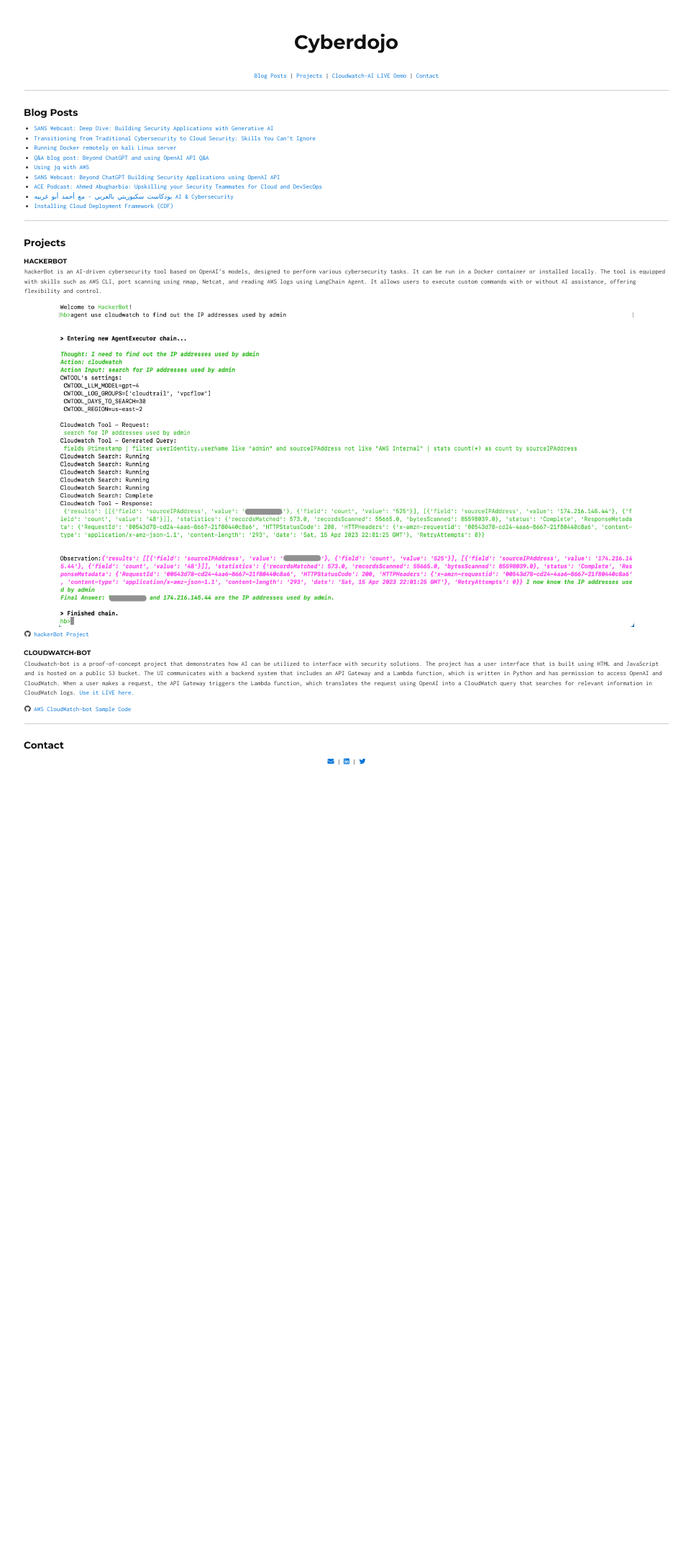
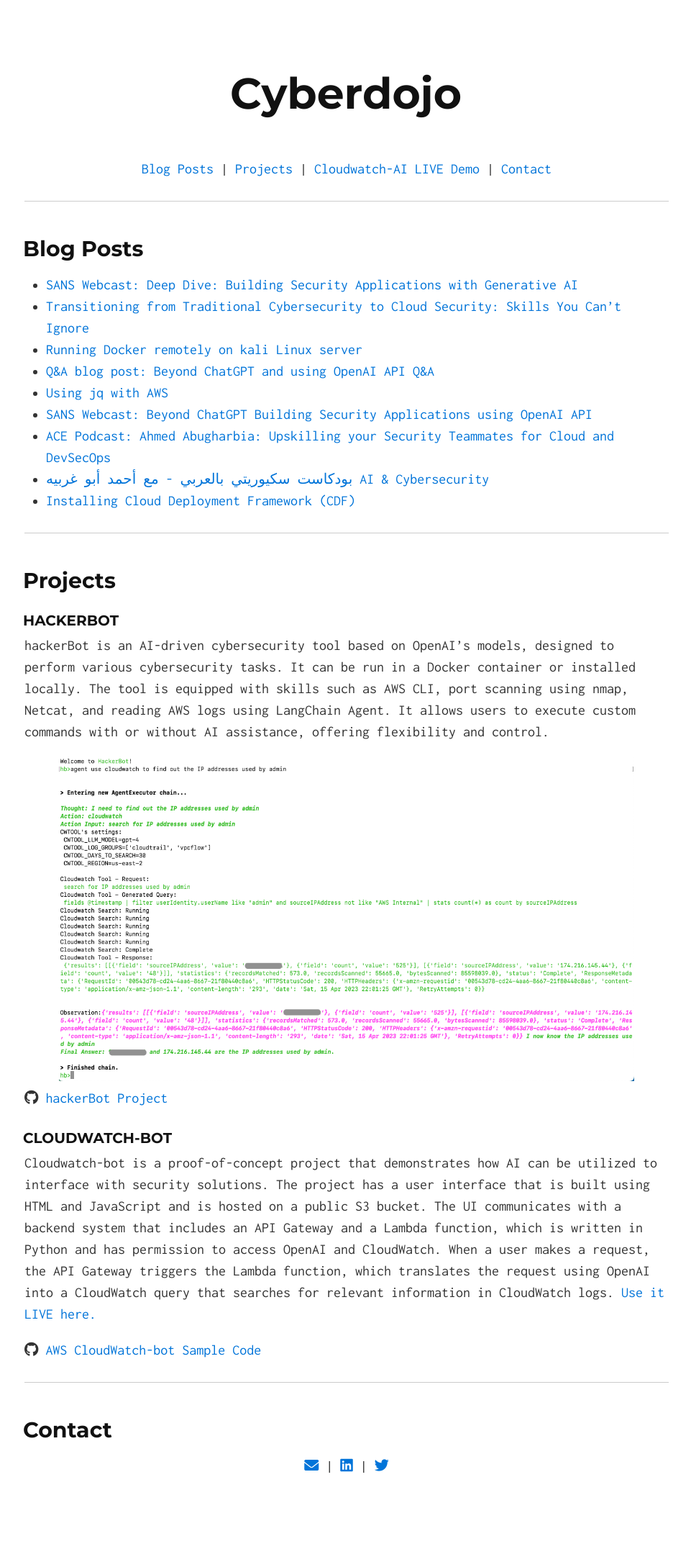
Before and after one commit to Ahmed-AG/cyberdojo-page, a Jekyll site: the page built from index.md, in a window 1280 px wide. Shown: the whole page at 72% size, without its empty margins (158-1119 px from the left). Built offline with Jekyll 4.4.1, drawn with Linux system fonts in a browser that asks for light colours; our own code applies the rules of GitHub Pages for plain Markdown files; before the commit the page ends 1110 px from its top, so only the background shows below that.

Commit message:
Update font-size

```diff
--- a/_sass/_solo.scss
+++ b/_sass/_solo.scss
@@ -6,8 +6,7 @@
 
 @media (min-width: 30rem) {
   html {
-    // font-size: 20px;
-    font-size:xx-small;
+    font-size: 20px;
   }
 }
 
@@ -78,7 +77,6 @@
 p, ul, ol, dl, table, pre, blockquote {
   margin-top: 0;
   margin-bottom: 1rem;
-  font-size: xx-small;
 }
 
 ul, ol {
--- a/static/main.css
+++ b/static/main.css
@@ -180,3 +180,7 @@
   line-height: 17px;
 
 }
+
+p {
+font-size: xx-small;
+}
```
